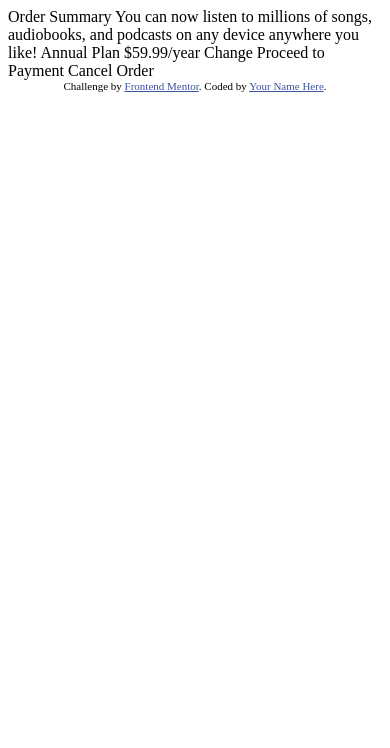
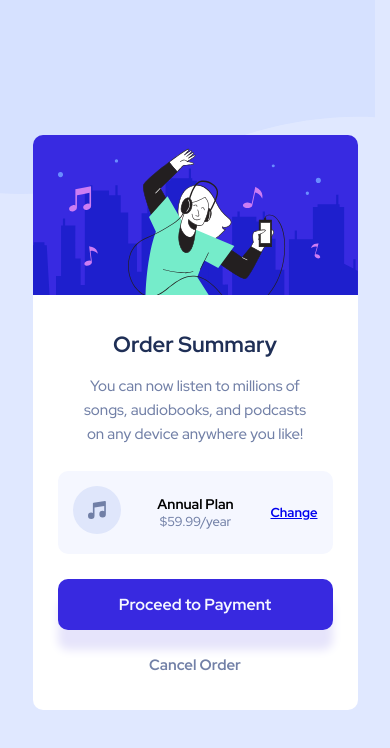
Before and after one commit to GeraldVeeneman/order-summary-component, a website: page index.html in a window 390 px wide. Drawn offline with Linux system fonts and the light colour scheme.

Commit message:
Mobile version

```diff
--- a/index.html
+++ b/index.html
@@ -6,32 +6,30 @@
 
   <link rel="icon" type="image/png" sizes="32x32" href="./images/favicon-32x32.png">
 
+  <link rel="stylesheet" href="./css/style.css" />
+
+  <!-- Google fonts -->
+  <link rel="preconnect" href="https://fonts.googleapis.com">
+<link rel="preconnect" href="https://fonts.gstatic.com" crossorigin>
+<link href="https://fonts.googleapis.com/css2?family=Red+Hat+Display:wght@500;700;900&display=swap" rel="stylesheet">
+
   <title>Frontend Mentor | Order summary card</title>
 
-  <!-- Feel free to remove these styles or customise in your own stylesheet 👍 -->
-  <style>
-    .attribution { font-size: 11px; text-align: center; }
-    .attribution a { color: hsl(228, 45%, 44%); }
-  </style>
 </head>
 <body>
-
-  Order Summary
-
-  You can now listen to millions of songs, audiobooks, and podcasts on any
-  device anywhere you like!
-
-  Annual Plan
-  $59.99/year
-
-  Change
-
-  Proceed to Payment
-  Cancel Order
-
-  <div class="attribution">
-    Challenge by <a href="https://www.frontendmentor.io?ref=challenge" target="_blank">Frontend Mentor</a>.
-    Coded by <a href="#">Your Name Here</a>.
-  </div>
+  <article class="card">
+    <div class="card__title">Order Summary</div>
+    <div class="card__text">
+      You can now listen to millions of songs, audiobooks, and podcasts on any device anywhere you like!
+    </div>
+    <div class="card__annual-plan">
+      <div class="icon"><img src="images/icon-music.svg"/></div>
+      <div class="title">Annual Plan</div>
+      <div class="price">$59.99/year</div>
+      <div class="link"><a href="#">Change</a></div>
+    </div>
+    <div class="card__payment-button">Proceed to Payment</div>
+    <div class="card__cancel-link">Cancel Order</div>
+  </article>
 </body>
 </html>
--- /dev/null
+++ b/sass/style.scss
@@ -0,0 +1,183 @@
+/* Base */
+
+// Colours
+:root {
+
+    // Primary
+    --pale-blue: hsl(225, 100%, 94%);
+    --bright-blue: hsl(245, 75%, 52%); // Payment button
+
+    // Neutral
+    --very-pale-blue: hsl(225, 100%, 98%);
+    --desaturated-blue: hsl(224, 23%, 55%);
+    --dark-blue: hsl(223, 47%, 23%);
+}
+
+/* Media Query break points */
+$bp-desktop-max: 400px; // desktop view: card 350px + 50px left and right margin
+$card-width-mobile: 325px; // mobile view: card and bg-header-card 325px, left and right margin 25px. Total width: 325px + 50px = 375px.
+
+/* Global reset */
+* {
+  margin: 0;
+  padding: 0;
+}
+
+*,
+*::before,
+*::after {
+  box-sizing: inherit;
+}
+
+html {
+  font-size: 62.5%; // 1rem = 10px (10px/16px = 62.5%)
+  box-sizing: border-box;
+}
+
+/* Layout */
+body {
+  width: 100vw;
+  min-height: 100vh;
+  justify-content: center;
+  align-items: center;
+  display: flex;
+  flex-direction: row;
+  background: {
+    color: var(--pale-blue);
+    image: url(../images/pattern-background-mobile.svg);
+    repeat: no-repeat;
+  };
+  font: {
+    family: "Red Hat Display";
+    size: 1.6rem;
+    weight:500;
+  }
+}
+
+
+/* Components */
+
+/* Card */
+
+.card {
+
+  display: flex;
+  width: 32.5rem;
+  min-height: 57.5rem;
+  flex-direction: column;
+  align-items: center;
+  padding: 16rem 0rem 3rem 0;
+  background-color: white;
+
+  background: {
+    image: url(../images/illustration-hero.svg);
+    size: 32.5rem 16rem;
+    repeat:no-repeat;
+    color: white;
+  }
+
+
+  // Media queries
+//   @media only screen and (max-width: $bp-desktop-max) {
+//     width: $card-width-mobile;
+//     background-size: $card-width-mobile 140px;
+//   }
+
+  border-radius: 10px;
+
+
+
+    &__title {
+        margin: 3.5rem 2.5rem 1.5rem 2.5rem;
+        font: {
+            size: 2.2rem;
+            weight: 700;
+        }
+        color: var(--dark-blue);
+    }
+
+    &__text {
+        font: {
+            size: 1.5rem;
+        }
+        line-height: 2.4rem;
+        color: var(--desaturated-blue);
+        margin-bottom: 2.5rem;
+        padding-left: 2rem;
+        padding-right: 2rem;
+    }
+
+    &__annual-plan {
+        display: grid;
+        flex-direction: row;
+        justify-content: space-between;
+        align-items: center;
+        width: 27.5rem;
+        padding: 1.5rem;
+        background-color: var(--very-pale-blue);
+        border-radius: 10px;
+
+        .icon {
+          /* grid-row-start/grid-column-start / grid-row-end/grid-column-end */
+          grid-area: 1/1 / 3/2;
+        }
+
+        .title {
+          grid-area: 1/2 / 2/3;
+          align-self: end;
+          font: {
+            size: 1.4rem;
+            weight: 700;
+          }
+        }
+
+        .price {
+          grid-area: 2/2 / 3/3;
+          align-self: start;
+          font: {
+            size: 1.3rem;
+          }
+          color: var(--desaturated-blue);
+        }
+
+        .link {
+          grid-area: 1/3 / 3/4;
+          font: {
+            size: 1.3rem;
+            weight: 700;
+          }
+        }
+
+    }
+
+    &__payment-button {
+      margin-top: 2.5rem;
+      margin-bottom: 2.5rem;
+      padding: 1.5rem;
+      width: 27.5rem;
+      border-radius: 10px;
+      background-color: var(--bright-blue);
+      color: var(--very-pale-blue);
+      // box-shadow: x-verschuiving y-verschuiving vervagingsstraal verspreiding kleur
+      box-shadow: 0px 20px 10px 0px hsl(245, 75%, 94%);
+      font: {
+        size: 1.6rem;
+        weight: 700;
+      }
+
+    }
+
+    &__cancel-link {
+      font: {
+        size: 1.5rem;
+        weight: 700;
+      }
+      color: var(--desaturated-blue);
+    }
+
+    &__title, &__text, &__annual-plan, &__payment-button, &__cancel-link {
+        text-align: center;
+        margin-left: 2.5rem;
+        margin-right: 2.5rem;
+    }
+}
```
Also changed, not shown: package.json (added, +33 -0 lines), css/style.css (added), design/mobile-design.jpg, 3 other files.
